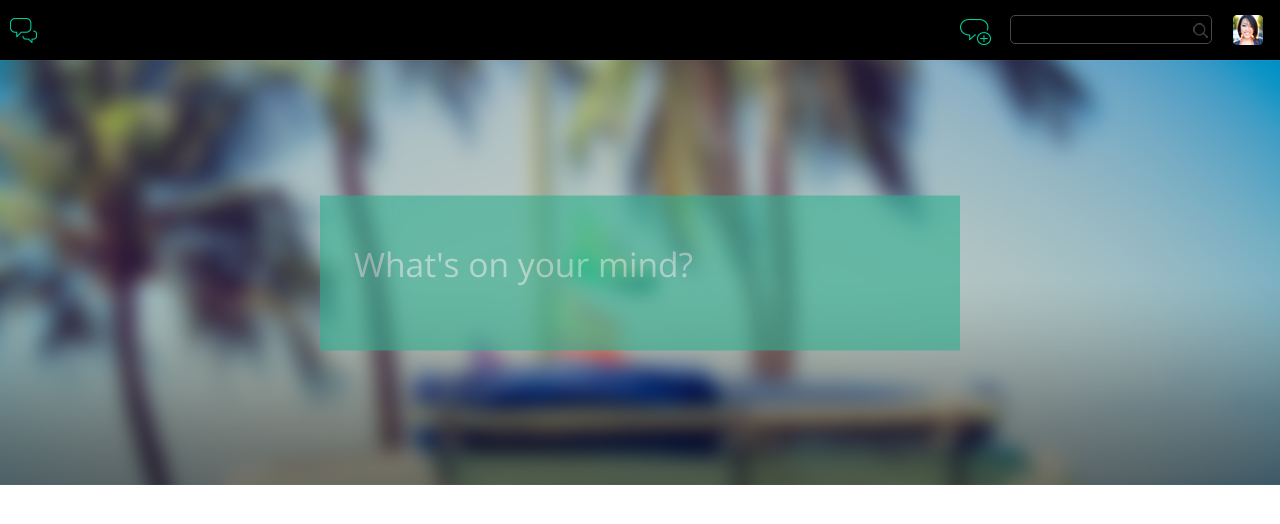
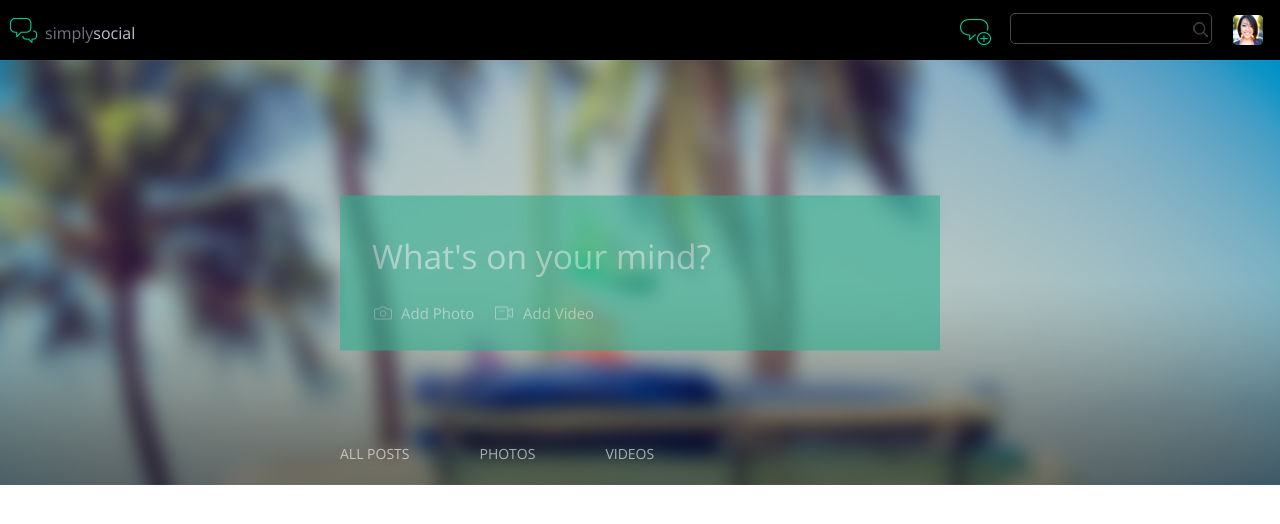
Before and after one commit to teeore/invisionapp, a website: page app/index.html in a window 1280 px wide. Drawn offline with nearby package versions, Linux system fonts and the light colour scheme; files that its build step writes are made by us from their sources; files whose address does not match are found by name.

Commit message:
created image sprites

```diff
--- a/app/index.html
+++ b/app/index.html
@@ -16,12 +16,16 @@
 <body>
     <div class="container">
         <header>
+            <a href="/">
                 <div class="logo">
-                <a href="/"><img src="images/logo.png"></a>
+                    <span class="sprite-main sprite-logo"></span>
+                    <span class="logo-text">simply</span>
+                    <span class="logo-text social-text">social</span>
                 </div>
+            </a>
             <div class="header-right">
                 <div class="chat-icon">
-                <a href="#"><img src="images/chat-icon.png"></a>
+                    <a href="#"><span class="sprite-main sprite-chat-icon"></span></a>
                 </div>
                 <div class="searchbox">
                     <input type="text" class="form" id="searchform">
@@ -39,6 +43,27 @@
         <div class="hero">
             <div class="status">
                 <input type="text" class="status-msg" placeholder="What's on your mind?">
+                <div class="status-add">
+                    <div class="status-photo">
+                        <a href="#">
+                            <span class="sprite-main sprite-camera-icon"></span>
+                            <span class="add-text">Add Photo</span>
+                        </a>
+                    </div>
+                    <div class="status-video">
+                        <a href="#">
+                            <span class="sprite-main sprite-video-icon"></span>
+                            <span class="add-text">Add Video</span>
+                        </a>
+                    </div>
+                </div>
+            </div>
+            <div class="content-tab">
+                <ul>
+                    <li><a href="#">All Posts</a></li>
+                    <li><a href="#">Photos</a></li>
+                    <li><a href="#">Videos</a></li>
+                </ul>
             </div>
         </div>
         <div class="content">
--- a/app/styles/_global.scss
+++ b/app/styles/_global.scss
@@ -11,6 +11,11 @@ body {
     color: $main-color;
     height: 100%;
     font-family: $font-stack;
+}
+
+.container {
+    width: 100%;
+    height: 100%;
 }
 
 ul {
@@ -39,7 +44,12 @@ input {
 
 header {
     height: 60px;
+    width: 100%;
     background-color: #000;
+    position: fixed;
+    top: 0;
+    left: 0;
+    z-index: 999;
 }
 
 .header-right {
@@ -61,6 +71,7 @@ header {
             top: 54px;
             right: 0px;
             display: none;
+            z-index: 999;
             &:after {
                 content: "";
                 clear: both;
@@ -92,13 +103,25 @@ header {
     width: 163px;
     height: 59px;
     float: left;
+    span {
+        float: left;
+    }
+    &-text {
+    margin-top: 22px;
+    color: #717580;
+    font-size: 16px;
+    }
+}
+
+.social-text {
+    color: #BEC2CD;
 }
 
 .searchbox {
     input {
-        height: 23px;
+        height: 25px;
         width: 190px;
-        margin-top: 15px;
+        margin-top: 13px;
         border: 1px solid #4E4646;
         padding: 2px 5px;
         background: transparent url('../images/search-icon.png') no-repeat center right;
--- a/app/styles/_helpers.scss
+++ b/app/styles/_helpers.scss
@@ -3,8 +3,7 @@ Variables
 *********************/
 
 $light-gray: 1px solid #ccc;
-$font-stack: "Open Sans",
-sans-serif;
+$font-stack: "Open Sans", sans-serif;
 $main-color: #444;
 $tablet-width: 768px;
 $desktop-width: 1024px;
--- a/app/styles/_index.scss
+++ b/app/styles/_index.scss
@@ -3,14 +3,22 @@
      height: 425px;
      background: transparent url('../images/hero-bg.jpg') no-repeat center right;
      position: relative;
+     margin-top: 60px;
+ }
+
+ .content {
+     width: 600px;
  }
 
  .status {
      @include centerdiv;
- 	width: 50%;
+     @include placeholder(#fff,
+     0.6);
+     width: 600px;
      height: 155px;
      background-color: $green;
      opacity: 0.6;
+     font-weight: 300;
      &-msg {
          background-color: transparent;
          height: 70px;
@@ -18,8 +26,61 @@
          border: 0;
          font-size: 2.8em;
          color: #DCDCDA;
- 		margin-top: 5%;
+         margin-top: 4%;
          margin-left: 5%;
      }
- 	@include placeholder(#fff, 0.6);
+     &-add {
+         width: 300px;
+         height: 30px;
+         margin-left: 5%;
+         margin-top: 11px;
+         position: relative;
      }
+     &-photo {
+         float: left;
+         width: 120px;
+     }
+     &-video {
+         float: left;
+         width: 120px;
+     }
+     a {
+         text-decoration: none;
+     }
+ }
+
+ .add-text {
+     font-size: 15px;
+     color: #fff;
+     opacity: 0.6;
+     padding-left: 5px;
+ }
+
+ .content-tab {
+     position: absolute;
+     left: 50%;
+     bottom: 13px;
+     transform: translate(-50%, -50%);
+     width: 600px;
+     ul {
+         list-style: none;
+         li {
+             float: left;
+             margin-right: 70px;
+             a {
+                 text-transform: uppercase;
+                 text-decoration: none;
+                 color: #fff;
+                 font-weight: 400;
+                 opacity: 0.6;
+                 font-size: 14px;
+                 &:active {
+                 	opacity: 0.8;
+                 }
+                 &:focus {
+                 	opacity: 0.8;
+                 }
+             }
+         }
+     }
+ }
--- /dev/null
+++ b/app/styles/_sprites.scss
@@ -0,0 +1,110 @@
+
+/*settings-sprite*/
+
+.sprite-settings {
+    background-image: url(../images/settings-sprite.png);
+    background-repeat: no-repeat;
+    display: block;
+}
+
+.sprite-email-icon {
+    width: 20px;
+    height: 20px;
+    background-position: -5px -5px;
+}
+
+.sprite-name-icon {
+    width: 20px;
+    height: 20px;
+    background-position: -35px -5px;
+}
+
+.sprite-privacy-off {
+    width: 35px;
+    height: 30px;
+    background-position: -65px -5px;
+}
+
+.sprite-privacy-on {
+    width: 35px;
+    height: 30px;
+    background-position: -5px -45px;
+}
+
+.sprite-pswd-icon {
+    width: 20px;
+    height: 20px;
+    background-position: -50px -45px;
+}
+
+.sprite-pswd-success-icon {
+    width: 20px;
+    height: 20px;
+    background-position: -80px -45px;
+}
+
+.sprite-toggle-off {
+    width: 60px;
+    height: 34px;
+    background-position: -50px -75px;
+}
+
+.sprite-toggle-on {
+    width: 60px;
+    height: 34px;
+    background-position: -110px -5px;
+}
+
+/*main sprite*/
+
+.sprite-main {
+    background-image: url(../images/main-sprite.png);
+    background-repeat: no-repeat;
+    display: block;
+}
+
+.sprite-camera-icon {
+    width: 26px;
+    height: 13px;
+    background-position: -5px -5px;
+    float: left;
+    margin-top: 4px;
+}
+
+.sprite-chat-icon {
+    width: 45px;
+    height: 59px;
+    background-position: -41px -5px;
+}
+
+.sprite-like-icon {
+    width: 16px;
+    height: 16px;
+    background-position: -5px -74px;
+}
+
+.sprite-logo {
+    width: 45px;
+    height: 59px;
+    background-position: -96px -5px;
+}
+
+.sprite-reply-icon {
+    width: 16px;
+    height: 16px;
+    background-position: -31px -74px;
+}
+
+.sprite-search-icon {
+    width: 20px;
+    height: 20px;
+    background-position: -57px -74px;
+}
+
+.sprite-video-icon {
+    width: 28px;
+    height: 13px;
+    float: left;
+    background-position: -87px -74px;
+    margin-top: 4px;
+}
--- /dev/null
+++ b/app/styles/fonts.scss
@@ -0,0 +1,4 @@
+@font-face {
+    font-family: 'ProximaNova-Regular';
+    src: local('ProximaNova-Regular'), url('../fonts/proxima nova/ProximaNova-Regular.ttf') format('opentype');
+}
--- a/app/styles/main.scss
+++ b/app/styles/main.scss
@@ -1,6 +1,8 @@
 
 @import "normalize";
 @import "helpers";
+@import "sprites";
+@import "fonts";
 @import "global";
 @import "index";
 @import "modal";
```
Also changed, not shown: app/images/main-sprite.png (added), app/images/main/camera-icon.png (renamed from app/images/camera-icon.png), app/images/main/chat-icon.png (renamed from app/images/chat-icon.png), app/images/main/like-icon.png (added), app/images/main/logo.png (renamed from app/images/logo.png), app/images/main/reply-icon.png (added), app/images/main/search-icon.png (renamed from app/images/search-icon.png), app/images/main/video-icon.png (renamed from app/images/video-icon.png), app/images/settings-sprite.png (renamed from app/images/settings-img.png). Lines whose indentation alone changed are shown as unchanged.
